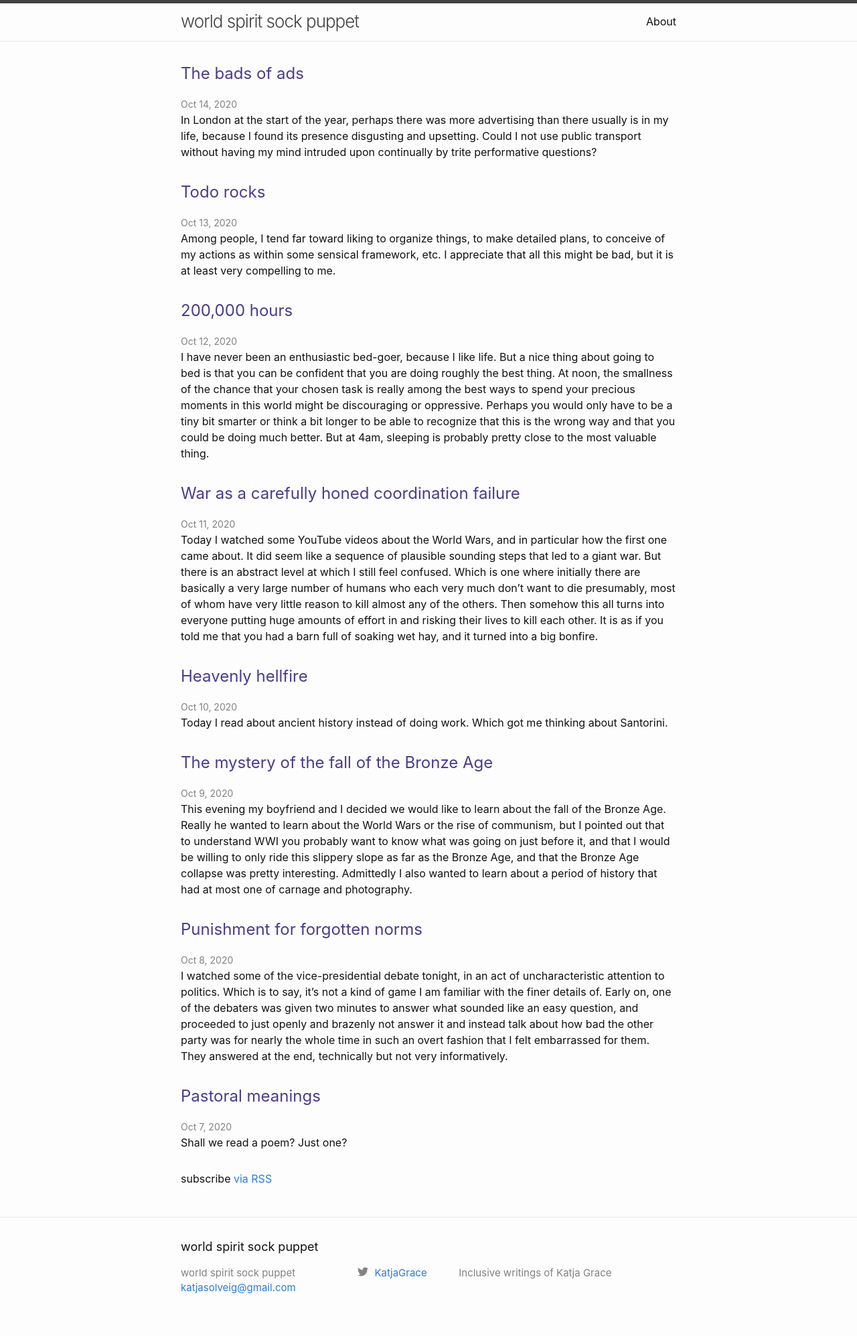
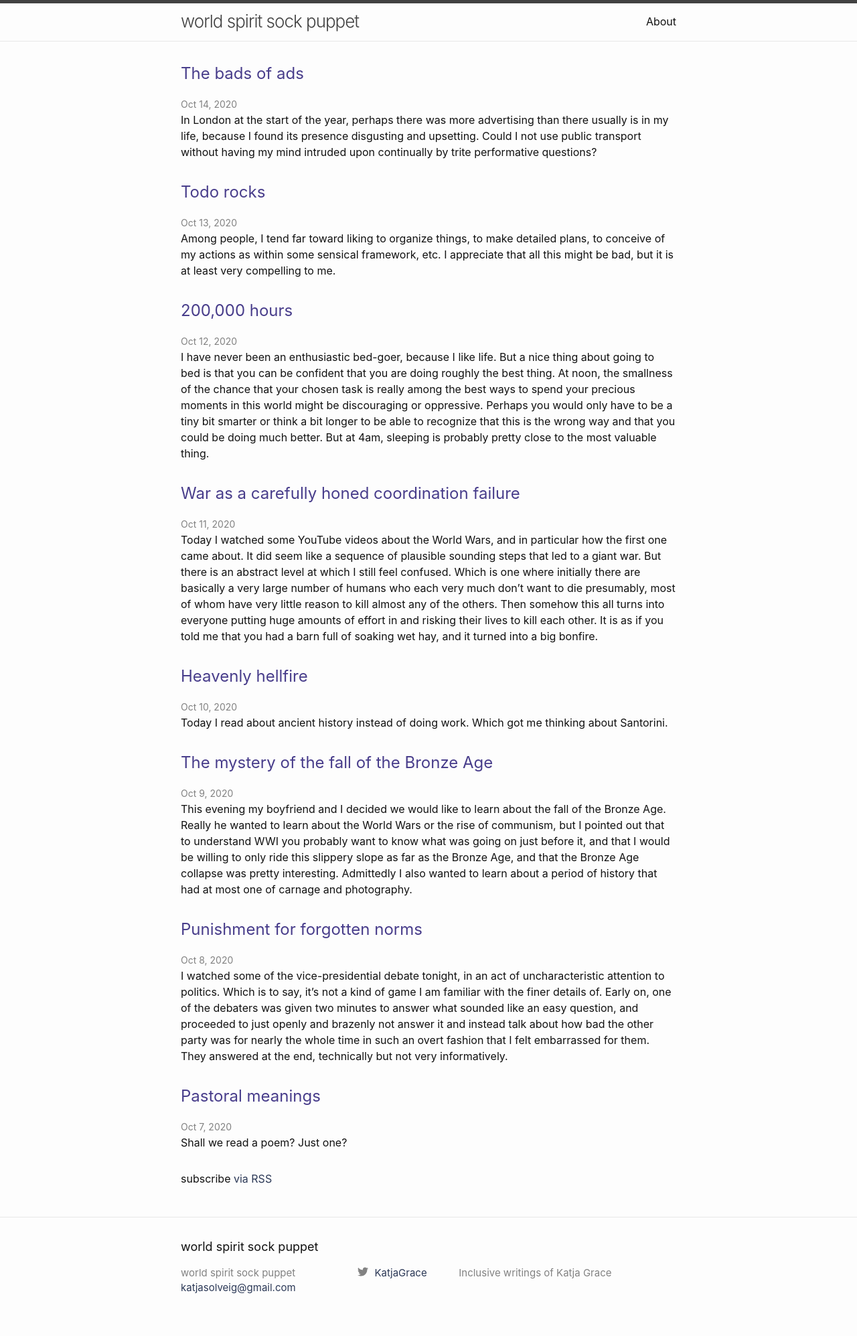
Before and after one commit to katjagrace/katjagrace.github.io, a Jekyll site: the page built from index.markdown, in a window 1280 px wide. Shown: the whole page at 67% size. Built offline with Jekyll 4.4.1, drawn with Linux system fonts in a browser that asks for light colours.

Commit message:
brand color

```diff
--- a/_sass/minima.scss
+++ b/_sass/minima.scss
@@ -12,7 +12,7 @@ $spacing-unit:     30px !default;
 
 $text-color:       #111 !default;
 $background-color: #fdfdfd !default;
-$brand-color:      #2a7ae2 !default;
+$brand-color:      #2B3856 !default;//2a7ae2 !default;
 
 $grey-color:       #828282 !default;
 $grey-color-light: lighten($grey-color, 40%) !default;
```
